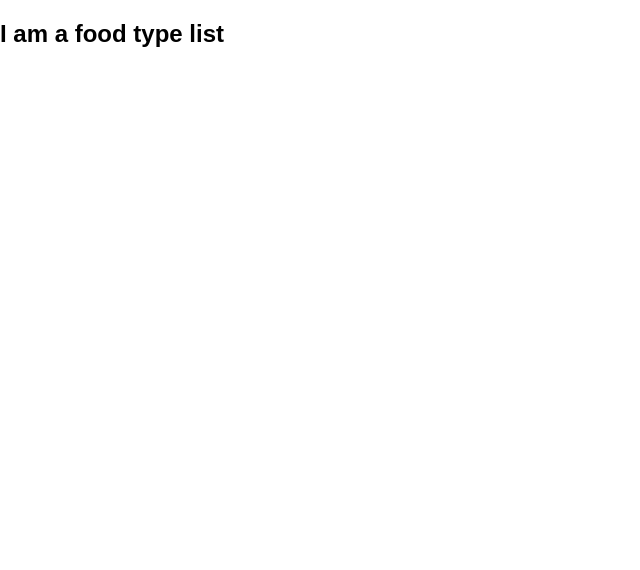
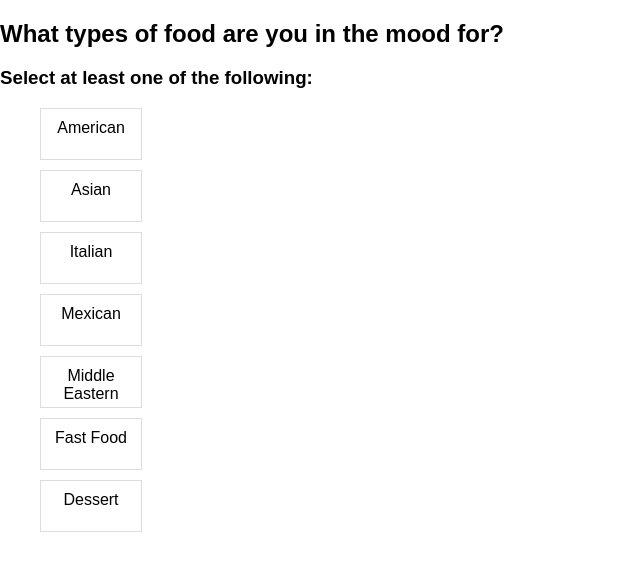
Before and after one commit to gpsugy/food-app, a React (Create React App) app: page /#/foodTypes in a window 1280 px wide. Shown: the top 570 px of the page, without its empty margins (0-640 px from the left). Built offline with nearby package versions, Linux system fonts and the light colour scheme.

Commit message:
Implement presentational component for Food Types

```diff
--- a/public/index.html
+++ b/public/index.html
@@ -19,22 +19,12 @@
       work correctly both with client-side routing and a non-root public URL.
       Learn how to configure a non-root public URL by running `npm run build`.
     -->
-    <title>React App</title>
+    <title>What I Eat?</title>
   </head>
   <body>
     <noscript>
       You need to enable JavaScript to run this app.
     </noscript>
     <div id="root"></div>
-    <!--
-      This HTML file is a template.
-      If you open it directly in the browser, you will see an empty page.
-
-      You can add webfonts, meta tags, or analytics to this file.
-      The build step will place the bundled scripts into the <body> tag.
-
-      To begin the development, run `npm start` or `yarn start`.
-      To create a production bundle, use `npm run build` or `yarn build`.
-    -->
   </body>
 </html>
--- /dev/null
+++ b/src/FoodTypes.js
@@ -0,0 +1,9 @@
+export const FOOD_TYPES = [
+	'American',
+	'Asian',
+	'Italian',
+	'Mexican',
+	'Middle Eastern',
+	'Fast Food',
+	'Dessert'
+]
--- a/src/components/FoodTypeList.js
+++ b/src/components/FoodTypeList.js
@@ -1,9 +1,34 @@
-import React from 'react';
+import React, { Component } from 'react';
+import { FOOD_TYPES } from '../FoodTypes';
 
-const FoodTypeList = () => (
-  <div>
-    <h2>I am a food type list</h2>
-  </div>
-)
+export default class FoodTypeList extends Component {
+	constructor(props) {
+		super(props);
 
-export default FoodTypeList;
+		this.renderFoodTypes = this.renderFoodTypes.bind(this);
+	}
+
+	renderFoodTypes() {
+		return (
+			FOOD_TYPES.map((type) => {
+				return <li key={type}>{type}</li>;
+			})
+		)
+	}
+
+	render() {
+		return (
+			<div>
+				<header>
+					<h2>What types of food are you in the mood for?</h2>
+					<h3>Select at least one of the following:</h3>
+				</header>
+				<main>
+					<ul className="food-types">
+						{this.renderFoodTypes()}
+					</ul>
+				</main>
+			</div>
+		)
+	}
+}
--- a/src/index.js
+++ b/src/index.js
@@ -36,7 +36,7 @@ registerServiceWorker();
 // 	],
 // 	user: {
 // 		location:,
-// 		tastes:
+// 		foodTypes: []
 // 	},
 	// fetching:
 // }
--- a/src/styles/index.css
+++ b/src/styles/index.css
@@ -4,3 +4,17 @@ body {
   padding: 0;
   font-family: sans-serif;
 }
+
+.food-types {
+	list-style-type: none;
+}
+
+.food-types li {
+	padding: 10px 0;
+	margin: 10px 0;
+	width: 100px;
+	height: 30px;
+	text-align: center;
+	border: 1px solid #ddd;
+	cursor: pointer;
+}
```
